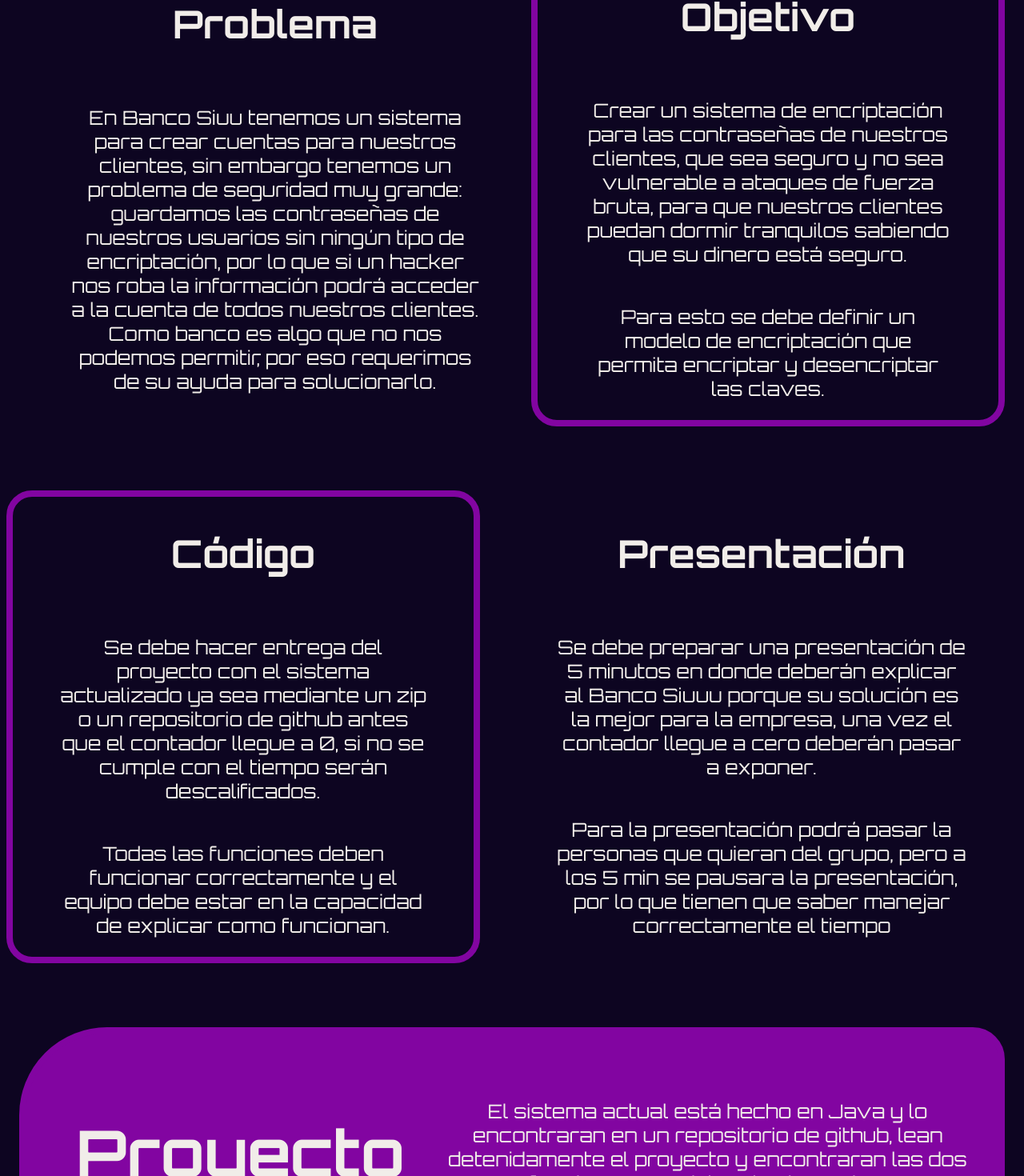
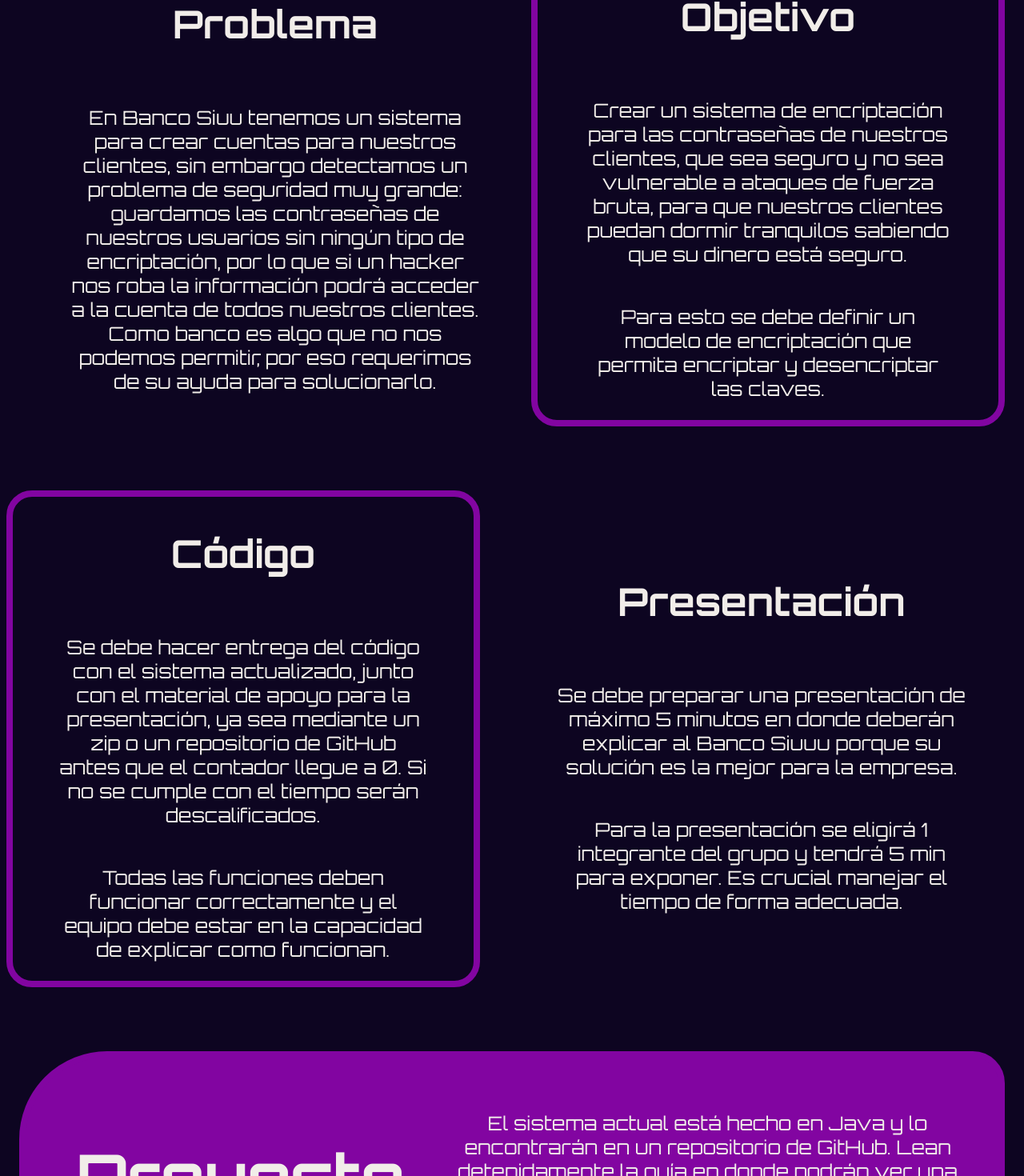
Before and after one commit to Dap20040812/hackaton, a React (Vite) app: page /project in a window 1280 px wide. Shown: the part 154-1624 px from the top of the page at 80% size. Built offline with nearby package versions, Linux system fonts and the light colour scheme.

Commit message:
cambios texto

```diff
--- a/src/components/home/Home.jsx
+++ b/src/components/home/Home.jsx
@@ -16,7 +16,7 @@
         <Title>Hackaton</Title>
         <Info>
         <Info>
-                <p>Podrás con tu equipo ayudar al Banco Siuuu a encontrar la mejor solución.</p>
+                <p>¿Podrás ayudar al Banco Siuuu a encontrar la mejor solución?</p>
                 <Button onClick={() => navigate('/project')}>Comenzar</Button>
             </Info>
         </Info>
--- a/src/components/project/Project.jsx
+++ b/src/components/project/Project.jsx
@@ -8,7 +8,7 @@
         <Content>
             <LeftContent>
                 <TitleContent>Problema</TitleContent>
-                <p>En Banco Siuu tenemos un sistema para crear cuentas para nuestros clientes, sin embargo tenemos un problema de seguridad muy grande: guardamos las contraseñas de nuestros usuarios sin ningún tipo de encriptación, por lo que si un hacker nos roba la información podrá acceder a la cuenta de todos nuestros clientes. Como banco es algo que no nos podemos permitir, por eso requerimos de su ayuda para solucionarlo.</p>
+                <p>En Banco Siuu tenemos un sistema para crear cuentas para nuestros clientes, sin embargo detectamos un problema de seguridad muy grande: guardamos las contraseñas de nuestros usuarios sin ningún tipo de encriptación, por lo que si un hacker nos roba la información podrá acceder a la cuenta de todos nuestros clientes. Como banco es algo que no nos podemos permitir, por eso requerimos de su ayuda para solucionarlo.</p>
             </LeftContent>
             <RightContentColumn>
                 <TitleContent>Objetivo</TitleContent>
@@ -19,19 +19,19 @@
         <ContentColumn>
             <LeftContentColumn>
                 <TitleContent>Código</TitleContent>
-                <p>Se debe hacer entrega del proyecto con el sistema actualizado ya sea mediante un zip o un repositorio de github antes que el contador llegue a 0, si no se cumple con el tiempo serán descalificados.</p>
+                <p>Se debe hacer entrega del código con el sistema actualizado, junto con el material de apoyo para la presentación, ya sea mediante un zip o un repositorio de GitHub antes que el contador llegue a 0. Si no se cumple con el tiempo serán descalificados.</p>
                 <p>Todas las funciones deben funcionar correctamente y el equipo debe estar en la capacidad de explicar como funcionan.</p>
             </LeftContentColumn>
             <RightContent>
                 <TitleContent>Presentación</TitleContent>
-                <p>Se debe preparar una presentación de 5 minutos en donde deberán explicar al Banco Siuuu porque su solución es la mejor para la empresa, una vez el contador llegue a cero deberán pasar a exponer.</p>
-                <p>Para la presentación podrá pasar la personas que quieran del grupo, pero a los 5 min se pausara la presentación, por lo que tienen que saber manejar correctamente el tiempo</p>
+                <p>Se debe preparar una presentación de máximo 5 minutos en donde deberán explicar al Banco Siuuu porque su solución es la mejor para la empresa.</p>
+                <p>Para la presentación se eligirá 1 integrante del grupo y tendrá 5 min para exponer. Es crucial manejar el tiempo de forma adecuada.</p>
             </RightContent>
         </ContentColumn>
         <Section>
             <Title>Proyecto Banco</Title>
             <Info>
-                <p>El sistema actual está hecho en Java y lo encontraran en un repositorio de github, lean detenidamente el proyecto y encontraran las dos funciones que deben implementar.</p>
+                <p>El sistema actual está hecho en Java y lo encontrarán en un repositorio de GitHub. Lean detenidamente la guía en donde podrán ver una explicaión detallada de cada función del código y las funciones que deben modificar.</p>
                 <ButtonRow>
                     <a href='https://github.com/Ritatrcr/BankHackaton' target='blank'> <Button>Código</Button></a>
                     <a href='https://unisabanaedu-my.sharepoint.com/:w:/g/personal/diegoprpr_unisabana_edu_co/ERW6NHegNXNLtRnrklaMWsoBRlB4U7-sjZZL2H90psl9qg?e=Vcj7GK' target='blank'><Button>Guía</Button></a>
```
